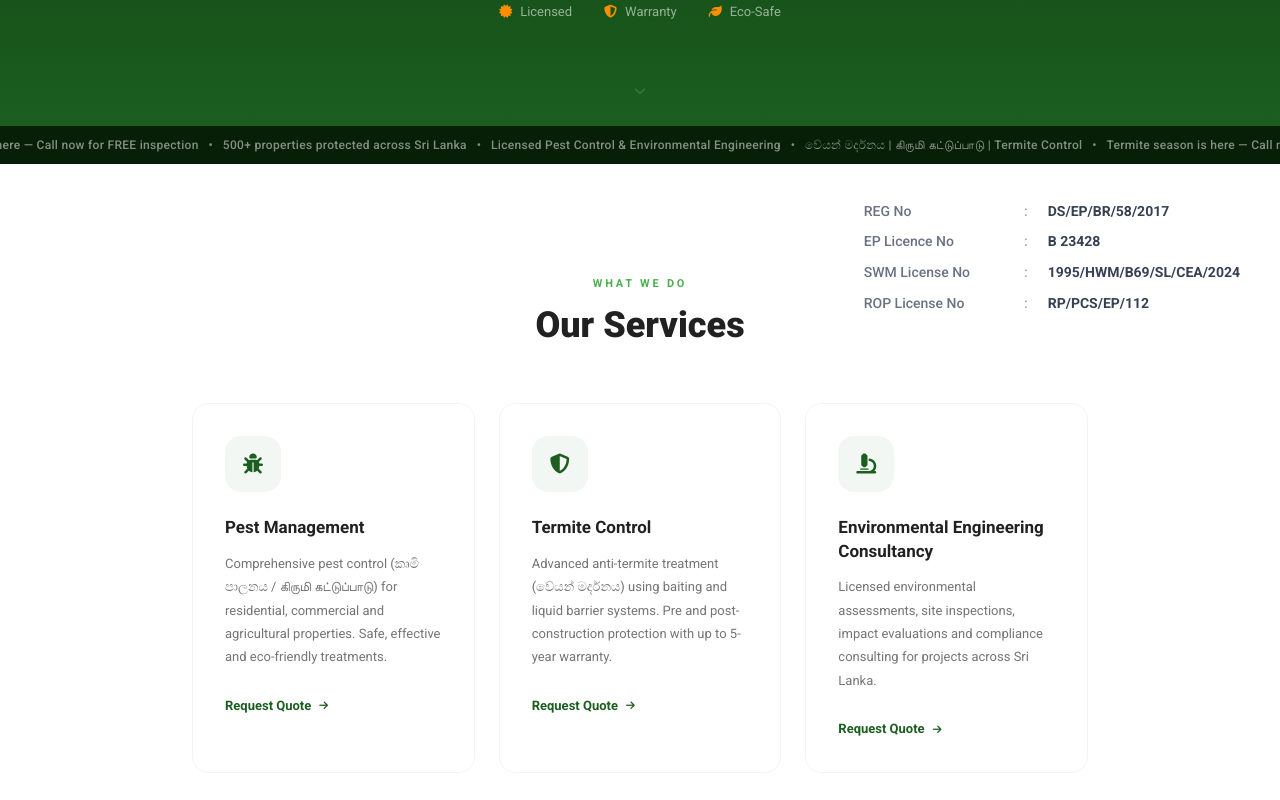
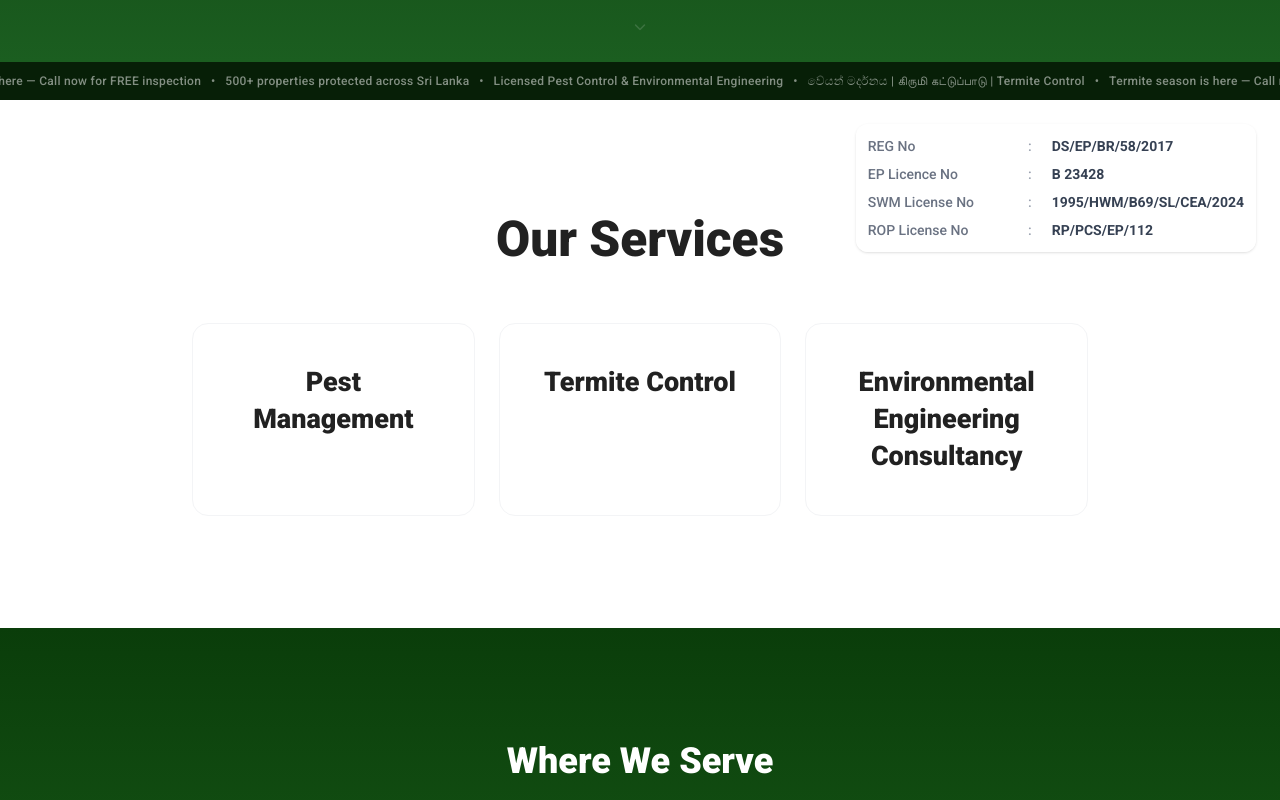
Before and after one commit to sajathahamed/greensolution, a Next.js app: page / in a window 1280 px wide. Shown: the part 840-1640 px from the top of the page. Built offline with nearby package versions, Linux system fonts and the light colour scheme.

Commit message:
fnal version

```diff
--- a/app/components/FloatingCTA.tsx
+++ b/app/components/FloatingCTA.tsx
@@ -2,7 +2,7 @@
 
 const PHONE = "+94775354349";
 const WA_LINK =
-  "https://wa.me/94775354349?text=Hello%20Green%20Solution%2C%20I%20need%20pest%20control%20services";
+  "https://api.whatsapp.com/send?phone=94775354349&text=Hello%20Green%20Solution%2C%20I%20need%20pest%20control%20services";
 
 export default function FloatingCTA() {
   return (
--- a/app/components/Footer.tsx
+++ b/app/components/Footer.tsx
@@ -1,135 +1,9 @@
-import Image from "next/image";
-
-const WA_LINK =
-  "https://wa.me/94775354349?text=Hello%20Green%20Solution%2C%20I%20need%20pest%20control%20services";
-
-const services = [
-  "Pest Management",
-  "Termite Control",
-  "Environmental Engineering Consultancy",
-];
-
-const areas = ["Batticaloa", "Trincomalee", "Ampara", "All Island"];
-
-const quickLinks = [
-  { label: "Home", href: "#home" },
-  { label: "Services", href: "#services" },
-  { label: "Service Areas", href: "#areas" },
-  { label: "Get Quotation", href: "#footer" },
-];
-
 export default function Footer() {
   return (
     <footer id="footer" className="w-full bg-[#071f07] text-white">
       <div className="mx-auto max-w-5xl px-6 pb-10 pt-16 sm:px-8">
-        <div className="grid grid-cols-1 gap-10 sm:grid-cols-2 lg:grid-cols-12 lg:gap-8">
-          {/* Brand */}
-          <div className="lg:col-span-4">
-            <div className="mb-6 flex items-center gap-3">
-              <Image
-                src="/logo.jpeg"
-                alt="Green Solution Pest Management Environmental Engineering Consultancy Sri Lanka"
-                width={40}
-                height={40}
-                className="h-10 w-10 rounded-xl object-cover"
-              />
-              <div>
-                <p className="text-sm font-bold leading-tight">
-                  Green Solution
-                </p>
-                <p className="text-[8px] font-semibold uppercase tracking-[0.15em] text-white/30">
-                  Environmental Engineering Consultancy
-                </p>
-              </div>
-            </div>
-
-            <p className="mb-6 max-w-[260px] text-[12px] leading-[1.8] text-white/35">
-              Licensed pest control and environmental engineering consultancy
-              serving Batticaloa, Trincomalee, Ampara and all island Sri Lanka.
-            </p>
-
-            <div className="flex gap-2">
-              <a
-                href={WA_LINK}
-                target="_blank"
-                rel="noopener noreferrer"
-                className="flex h-8 w-8 items-center justify-center rounded-lg bg-white/[0.05] text-[13px] text-white/40 transition-all hover:bg-[#25D366] hover:text-white"
-                aria-label="WhatsApp"
-              >
-                <i className="fab fa-whatsapp"></i>
-              </a>
-              <a
-                href="tel:+94775354349"
-                className="flex h-8 w-8 items-center justify-center rounded-lg bg-white/[0.05] text-[11px] text-white/40 transition-all hover:bg-accent hover:text-white"
-                aria-label="Call"
-              >
-                <i className="fas fa-phone"></i>
-              </a>
-              <a
-                href="mailto:greensolutionpm@gmail.com"
-                className="flex h-8 w-8 items-center justify-center rounded-lg bg-white/[0.05] text-[11px] text-white/40 transition-all hover:bg-primary-light hover:text-white"
-                aria-label="Email"
-              >
-                <i className="fas fa-envelope"></i>
-              </a>
-            </div>
-          </div>
-
-          {/* Quick Links */}
-          <div className="lg:col-span-2">
-            <h4 className="mb-4 text-[10px] font-bold uppercase tracking-[0.2em] text-white/20">
-              Quick Links
-            </h4>
-            <ul className="space-y-2.5">
-              {quickLinks.map((link) => (
-                <li key={link.href}>
-                  <a
-                    href={link.href}
-                    className="text-[12px] text-white/40 transition-colors hover:text-white"
-                  >
-                    {link.label}
-                  </a>
-                </li>
-              ))}
-            </ul>
-          </div>
-
-          {/* Services & Areas */}
-          <div className="lg:col-span-3">
-            <h4 className="mb-4 text-[10px] font-bold uppercase tracking-[0.2em] text-white/20">
-              Our Services
-            </h4>
-            <ul className="space-y-2.5">
-              {services.map((s) => (
-                <li key={s}>
-                  <a
-                    href="#services"
-                    className="text-[12px] text-white/40 transition-colors hover:text-white"
-                  >
-                    {s}
-                  </a>
-                </li>
-              ))}
-            </ul>
-
-            <h4 className="mb-3 mt-7 text-[10px] font-bold uppercase tracking-[0.2em] text-white/20">
-              Service Areas
-            </h4>
-            <div className="flex flex-wrap gap-1.5">
-              {areas.map((a) => (
-                <a
-                  key={a}
-                  href="#areas"
-                  className="inline-block rounded-md bg-white/[0.04] px-2.5 py-1 text-[11px] text-white/40 transition-colors hover:bg-white/[0.08] hover:text-white"
-                >
-                  {a}
-                </a>
-              ))}
-            </div>
-          </div>
-
-          {/* Contact */}
-          <div className="lg:col-span-3">
+        <div className="mx-auto max-w-md">
+          <div>
             <h4 className="mb-4 text-[10px] font-bold uppercase tracking-[0.2em] text-white/20">
               Contact Us
             </h4>
@@ -181,9 +55,9 @@ export default function Footer() {
       </div>
 
       <div className="border-t border-white/[0.04]">
-        <div className="mx-auto flex max-w-5xl flex-col items-center gap-1 px-6 py-5 text-center text-[10px] text-white/15 sm:flex-row sm:justify-between sm:px-8">
+        <div className="mx-auto flex max-w-5xl flex-col items-center gap-1 px-6 py-5 text-center text-[10px] text-white/15 sm:px-8">
           <p>
-            &copy; {new Date().getFullYear()} Green Solution Pest Management
+            &copy; Green Solution Pest Management
             &amp; Environmental Engineering Consultancy
           </p>
           <p>Licensed Pest Control Operator — Sri Lanka</p>
--- a/app/components/Hero.tsx
+++ b/app/components/Hero.tsx
@@ -2,7 +2,7 @@ import Image from "next/image";
 
 const PHONE = "+94775354349";
 const WA_LINK =
-  "https://wa.me/94775354349?text=Hello%20Green%20Solution%2C%20I%20need%20pest%20control%20services";
+  "https://api.whatsapp.com/send?phone=94775354349&text=Hello%20Green%20Solution%2C%20I%20need%20pest%20control%20services";
 
 export default function Hero() {
   return (
@@ -26,7 +26,7 @@ export default function Hero() {
         </div>
 
         {/* Company Name — single line */}
-        <h1 className="mb-3 whitespace-nowrap text-[1.3rem] font-extrabold leading-[1.1] tracking-tight sm:text-[2rem] md:text-[2.75rem] lg:text-[3.25rem]">
+        <h1 className="mb-3 text-[1.3rem] font-extrabold leading-[1.1] tracking-tight sm:whitespace-nowrap sm:text-[2rem] md:text-[2.75rem] lg:text-[3.25rem]">
           Green Solution Pest Management
         </h1>
         <p className="text-base font-semibold text-accent-light sm:text-lg md:text-xl lg:text-2xl">
@@ -34,7 +34,7 @@ export default function Hero() {
         </p>
 
         {/* Divider */}
-        <div className="mx-auto my-10 h-px w-14 bg-white/12 sm:my-12"></div>
+        <div className="mx-auto my-2 h-px w-14 bg-white/12 sm:my-4"></div>
 
         {/* Headline */}
         <p className="text-[15px] font-medium text-white/70 sm:text-base md:text-lg">
@@ -43,7 +43,7 @@ export default function Hero() {
         <p className="mt-1 text-xl font-extrabold sm:text-2xl md:text-3xl">
           Subterranean Termites
         </p>
-        <p className="mt-3 text-[12px] font-normal tracking-wide text-white/35 sm:text-[13px]">
+        <p className="mt-3 text-[12px] font-medium tracking-wide text-white sm:text-[13px]">
           The Most Destructive Structural Pest in the World
         </p>
 
--- a/app/components/ServiceAreas.tsx
+++ b/app/components/ServiceAreas.tsx
@@ -10,10 +10,8 @@ export default function ServiceAreas() {
     <section id="areas" className="w-full bg-gradient-to-b from-[#0a3d0a] via-[#145214] to-[#1B5E20] px-6 py-20 sm:px-8 md:py-28">
       <div className="mx-auto max-w-3xl">
         <div className="mb-14 text-center">
-          <p className="mb-3 text-[11px] font-bold uppercase tracking-[0.25em] text-secondary">
-            Coverage Area
-          </p>
-          <h2 className="text-2xl font-extrabold text-text sm:text-3xl md:text-[2.25rem]">
+
+          <h2 className="text-2xl font-extrabold text-white sm:text-3xl md:text-[2.25rem]">
             Where We Serve
           </h2>
         </div>
--- a/app/components/Services.tsx
+++ b/app/components/Services.tsx
@@ -1,6 +1,3 @@
-const WA_LINK =
-  "https://wa.me/94775354349?text=Hello%20Green%20Solution%2C%20I%20need%20a%20quote%20for%20";
-
 const services = [
   {
     icon: "fa-bug",
@@ -26,8 +23,8 @@ export default function Services() {
   return (
     <section id="services" className="relative w-full bg-white px-6 py-20 sm:px-8 md:py-28">
       {/* Top-right license numbers */}
-      <div className="absolute right-6 top-6 text-[13px] leading-[2.2] sm:right-10 sm:top-8 sm:text-[14px]">
-        <table className="border-separate border-spacing-x-0">
+      <div className="mb-8 flex justify-center text-[12px] leading-[2] sm:text-[13px] lg:absolute lg:right-6 lg:top-6 lg:mb-0 lg:justify-end lg:text-[14px]">
+        <table className="border-separate border-spacing-x-0 rounded-xl bg-white/95 px-3 py-2 shadow-sm">
           <tbody>
             {[
               ["REG No", "DS/EP/BR/58/2017"],
@@ -47,10 +44,7 @@ export default function Services() {
 
       <div className="mx-auto max-w-4xl">
         <div className="mb-14 text-center">
-          <p className="mb-3 text-[11px] font-bold uppercase tracking-[0.25em] text-secondary">
-            What We Do
-          </p>
-          <h2 className="text-2xl font-extrabold text-text sm:text-3xl md:text-[2.25rem]">
+          <h2 className="text-3xl font-extrabold text-text sm:text-4xl md:text-[3.1rem]">
             Our Services
           </h2>
         </div>
@@ -59,30 +53,13 @@ export default function Services() {
           {services.map((service) => (
             <div
               key={service.slug}
-              className="group relative rounded-2xl border border-gray-100 bg-white p-8 transition-all duration-300 hover:-translate-y-1 hover:border-gray-200 hover:shadow-xl"
+              className="group relative rounded-2xl border border-gray-100 bg-white p-10 text-center transition-all duration-300 hover:-translate-y-1 hover:border-gray-200 hover:shadow-xl"
             >
               <div className="absolute inset-x-0 top-0 h-[3px] rounded-t-2xl bg-gradient-to-r from-primary to-secondary opacity-0 transition-opacity duration-300 group-hover:opacity-100"></div>
 
-              <div className="mb-6 flex h-14 w-14 items-center justify-center rounded-2xl bg-primary/[0.05] text-primary transition-colors duration-300 group-hover:bg-primary group-hover:text-white">
-                <i className={`fas ${service.icon} text-xl`}></i>
-              </div>
-
-              <h3 className="mb-3 text-[17px] font-bold leading-snug text-text">
+              <h3 className="text-[24px] font-extrabold leading-snug text-text sm:text-[27px]">
                 {service.title}
               </h3>
-              <p className="mb-6 text-[13px] leading-[1.8] text-text-muted">
-                {service.desc}
-              </p>
-
-              <a
-                href={`${WA_LINK}${encodeURIComponent(service.title)}`}
-                target="_blank"
-                rel="noopener noreferrer"
-                className="inline-flex items-center gap-2 text-[13px] font-semibold text-primary transition-colors hover:text-accent"
-              >
-                Request Quote
-                <i className="fas fa-arrow-right text-[10px] transition-transform duration-200 group-hover:translate-x-1"></i>
-              </a>
             </div>
           ))}
         </div>
--- a/app/components/WhatsAppBubble.tsx
+++ b/app/components/WhatsAppBubble.tsx
@@ -3,7 +3,7 @@
 import { useState, useEffect } from "react";
 
 const WA_LINK =
-  "https://wa.me/94775354349?text=Hello%20Green%20Solution%2C%20I%20need%20pest%20control%20services";
+  "https://api.whatsapp.com/send?phone=94775354349&text=Hello%20Green%20Solution%2C%20I%20need%20pest%20control%20services";
 
 export default function WhatsAppBubble() {
   const [visible, setVisible] = useState(false);
```
